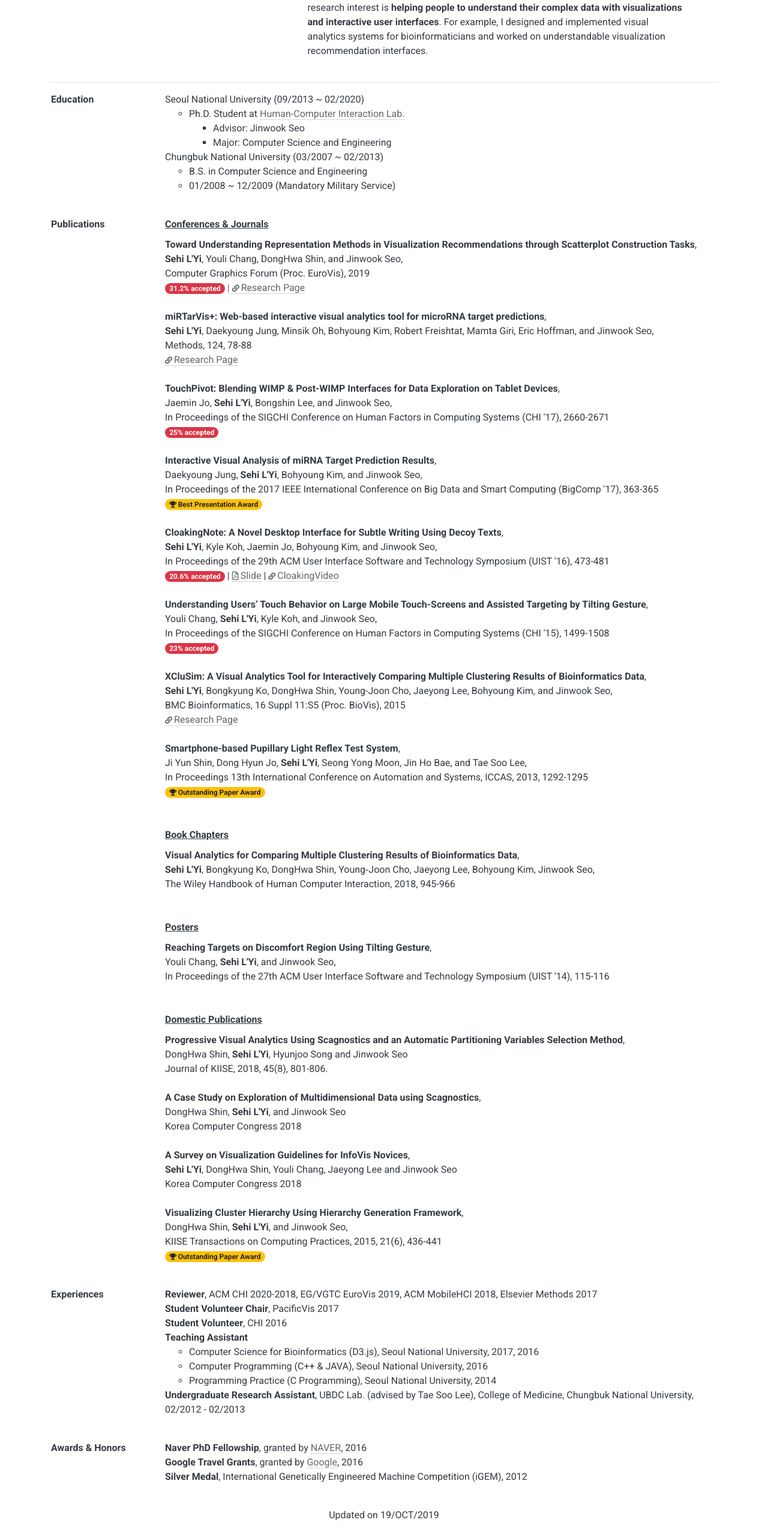
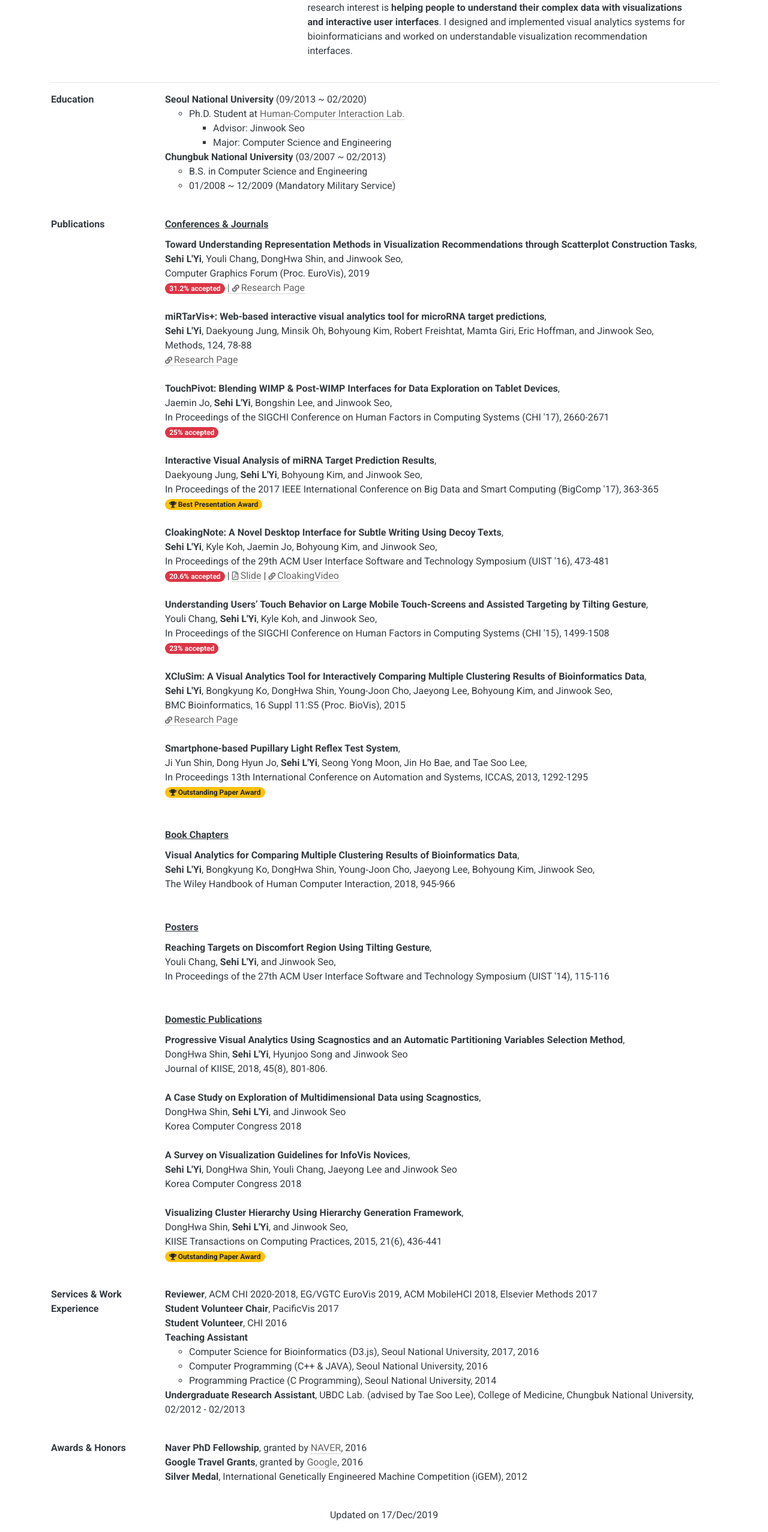
Before and after one commit to sehilyi/CV, a plain HTML site: page index.html in a window 1280 px wide. Shown: the part 239-2793 px from the top of the page at 60% size. Drawn offline with nearby package versions, Linux system fonts and the light colour scheme.

Commit message:
Change intro

```diff
--- a/index.html
+++ b/index.html
@@ -52,7 +52,7 @@
         <div class="row justify-content-center">
             <div class="col-sm-4">
                 <figure class="figure">
-                    <img src="/img/sehilyi5.jpg" class="figure-img img-fluid" width="250">
+                    <img src="/img/sehilyi.png" class="figure-img img-fluid" width="250">
                     <figurecaption class="figure-caption text-left">
                         <p>
                             <a href="/cv.pdf" target="_top">
@@ -76,7 +76,7 @@
                 </br>
                 In Information Visualization (InfoVis) and Human-Computer Interaction (HCI) fields,
                 my research interest is <b>helping people to understand their complex data with visualizations and interactive user interfaces</b>.
-                For example, I designed and implemented visual analytics systems for bioinformaticians and worked on understandable visualization recommendation interfaces.
+                I designed and implemented visual analytics systems for bioinformaticians and worked on understandable visualization recommendation interfaces.
                 </br></br>
                 <!-- <div class="hl">I am seeking a post-doc position in the research area of <u>visual analytics for non-experts</u> and <u>comparative visualizations</u>. I am expecting to graduate in February, 2020.</div> -->
             </div>
@@ -108,7 +108,7 @@
                 Education</dt>
             <dd class="col-sm-10">
                 <ul class="list-unstyled">
-                    <li>Seoul National University (09/2013 ~ 02/2020)
+                    <li><strong>Seoul National University</strong> (09/2013 ~ 02/2020)
                         <ul>
                             <li>Ph.D. Student at
                                 <a href="http://hcil.snu.ac.kr">Human-Computer Interaction Lab.</a>
@@ -119,7 +119,7 @@
                             </li>
                         </ul>
                     </li>
-                    <li>Chungbuk National University (03/2007 ~ 02/2013)
+                    <li><strong>Chungbuk National University</strong> (03/2007 ~ 02/2013)
                         <ul>
                             <li>B.S. in Computer Science and Engineering</li>
                             <li>01/2008 ~ 12/2009 (Mandatory Military Service)</li>
@@ -285,7 +285,7 @@
         </dl>
         <dl class="row" id="ser">
             <dt class="col-sm-2">
-                Experiences</dt>
+                Services & Work Experience</dt>
             <dd class="col-sm-10">
                 <ul class="list-unstyled">
                     <li>
@@ -329,7 +329,7 @@
         </dl>
     </div>
     <p>
-        <center>Updated on 19/OCT/2019</center>
+        <center>Updated on 17/Dec/2019</center>
     </p>
 </body>
 
```
Also changed, not shown: sehilyi.png (added).
